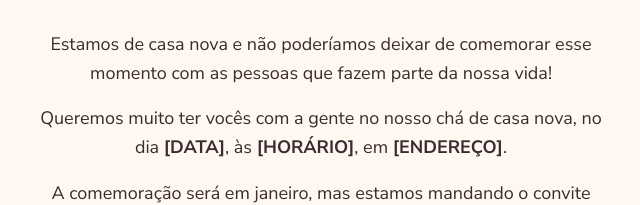
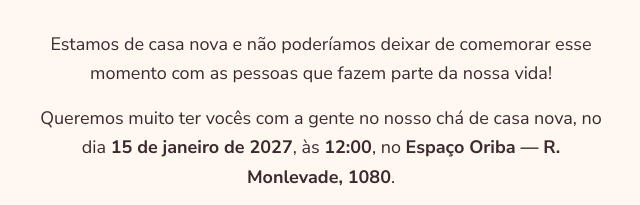
Before and after one commit to gabrielmsollero/housewarming-party-website, an Astro site: page / in a window 1280 px wide. Shown: the part 860-1065 px from the top of the page, without its empty margins (319-959 px from the left). Built offline with nearby package versions, Linux system fonts and the light colour scheme; Astro itself is replaced by a stand-in of ours; no server answers.

Commit message:
chore: update event details

```diff
--- a/src/pages/index.astro
+++ b/src/pages/index.astro
@@ -74,8 +74,8 @@ import '../styles/global.css';
         </p>
         <p>
           Queremos muito ter vocês com a gente no nosso chá de casa nova, no dia <strong
-            >[DATA]</strong
-          >, às <strong>[HORÁRIO]</strong>, em <strong>[ENDEREÇO]</strong>.
+            >15 de janeiro de 2027</strong
+          >, às <strong>12:00</strong>, no <strong>Espaço Oriba &mdash; R. Monlevade, 1080</strong>.
         </p>
         <p>
           A comemoração será em janeiro, mas estamos mandando o convite com
```
